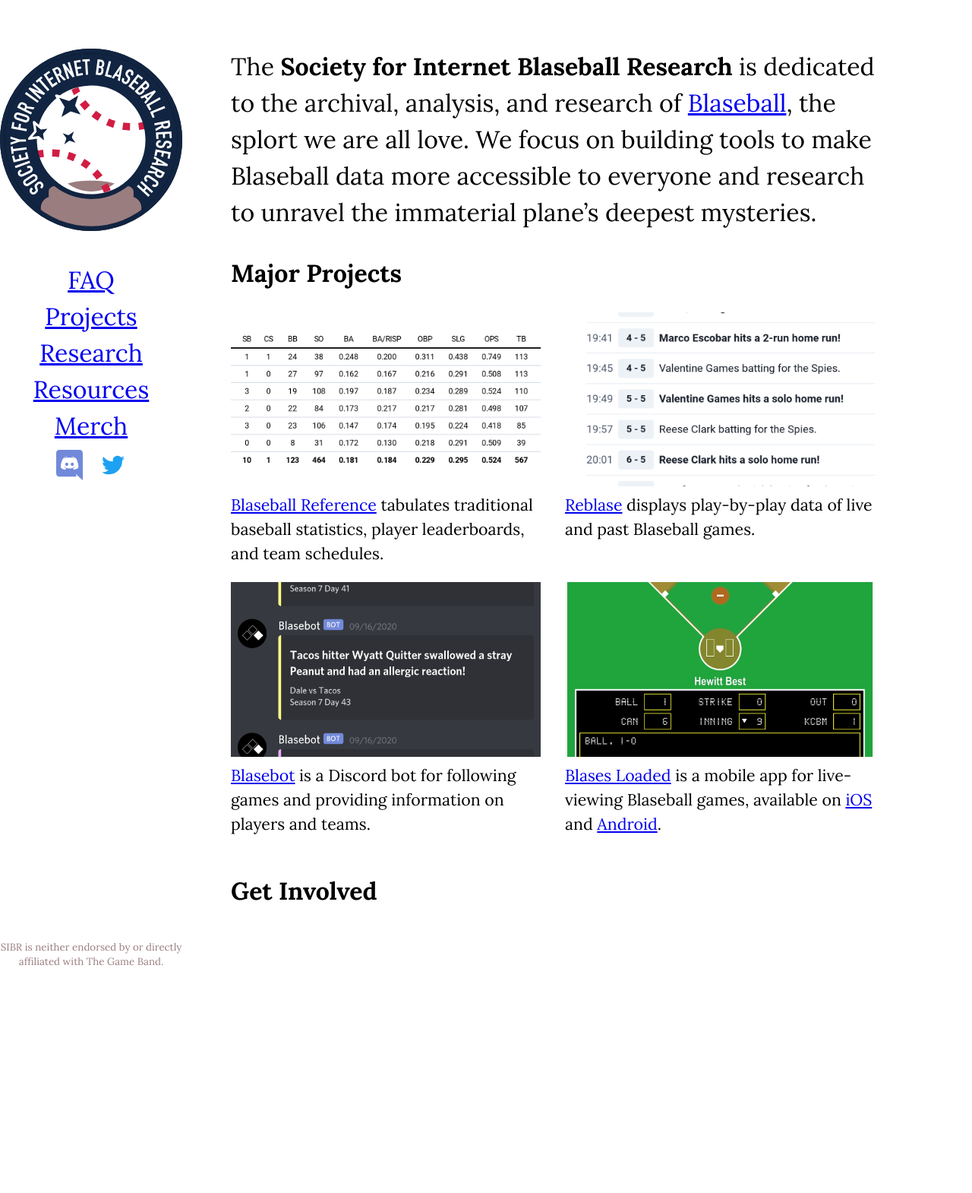
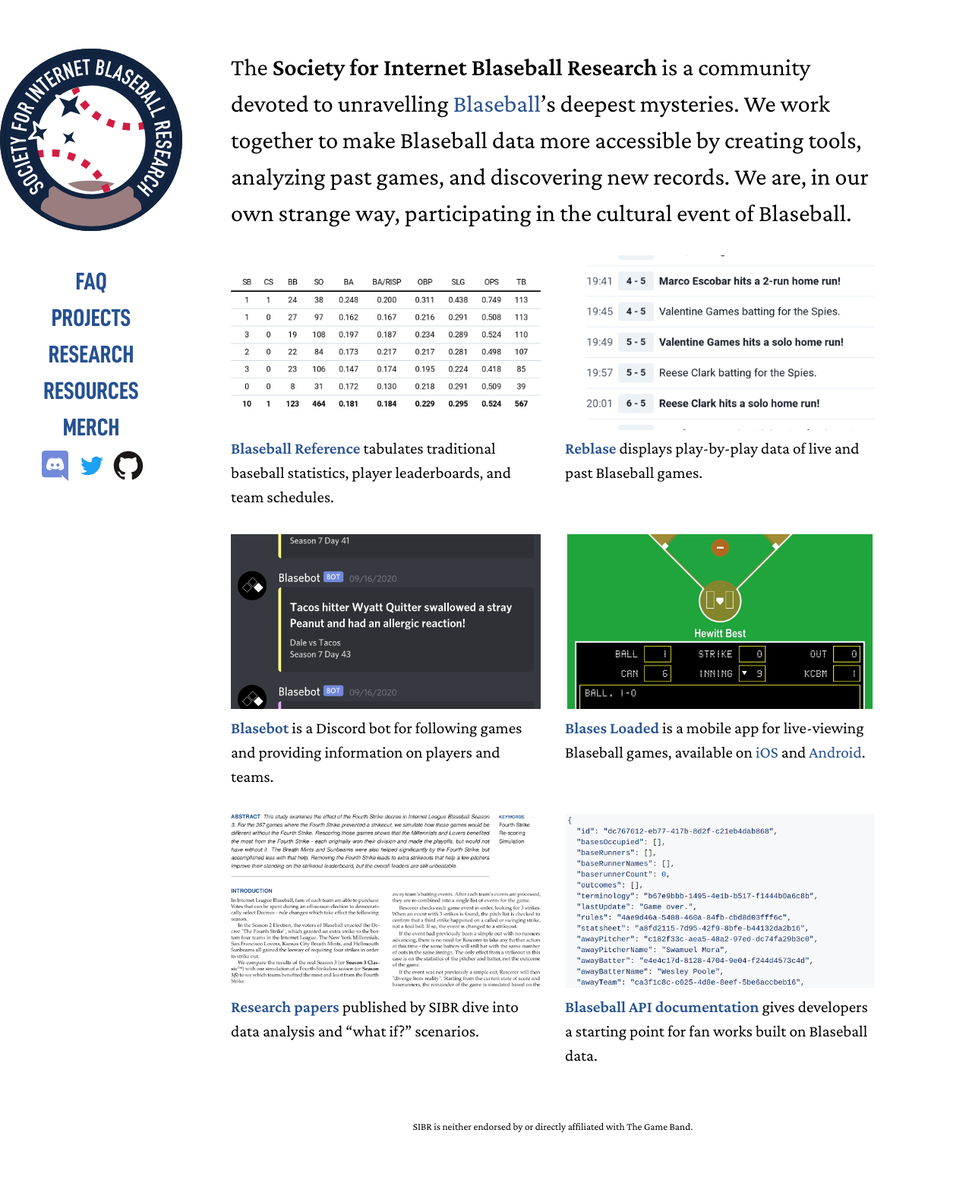
Before and after one commit to Society-for-Internet-Blaseball-Research/sibr.dev, a Jekyll site: the page built from index.md, in a window 1280 px wide. Shown: the whole page at 76% size. Built offline with Jekyll 4.4.1, drawn with Linux system fonts in a browser that asks for light colours; our own code applies the rules of GitHub Pages for plain Markdown files; before the commit the page ends 1354 px from its top, so only the background shows below that.

Commit message:
aaaaaaaaaaa

```diff
--- a/_layouts/default.html
+++ b/_layouts/default.html
@@ -1,21 +1,27 @@
 <!DoCtYpE hTmL>
 <html>
     <head>
+        <meta charset="utf-8">
+        <meta name="viewport" content="width=device-width, initial-scale=1">
         <title>{% if page.title %}{{ page.title | escape }} &mdash; {% endif %}Society for Internet Blaseball Research</title>
+        <link rel="stylesheet" href="https://fonts.googleapis.com/css2?family=Crimson+Pro:ital,wght@0,400;0,600;1,400;1,600&display=swap">
         <link rel="stylesheet" href="/style.css">
     </head>
     <body>
         <header>
             <a class="logo" href="/"><img src="/assets/logo.svg" alt="Society for Internet Blaseball Research"></a>
             <nav>
-                <ul>
-                    <li><a href="/faq/">FAQ</a></li>
-                    <li><a href="/projects/">Projects</a></li>
-                    <li><a href="/research/">Research</a></li>
-                    <li><a href="/resources/">Resources</a></li>
-                    <li><a href="/merch/">Merch</a></li>
-                    <li class="nav-icon"><a href="https://discord.gg/F8YSJE6"><img src="/assets/discord.svg" alt="Join our Discord"></a></li>
-                    <li class="nav-icon"><a href="https://twitter.com/SIBROfficial"><img src="/assets/twitter.svg" alt="Follow us on Twitter"></a></li>
+                <ul class="links">
+                    <li><a href="https://github.com/Society-for-Internet-Blaseball-Research/sibr-faq/blob/master/README.md">FAQ</a></li>
+                    <li><a href="https://github.com/Society-for-Internet-Blaseball-Research/sibr-faq/blob/master/projects.md">Projects</a></li>
+                    <li><a href="https://research.blaseball-reference.com/">Research</a></li>
+                    <li><a href="https://github.com/Society-for-Internet-Blaseball-Research/blaseball-api-spec">Resources</a></li>
+                    <li><a href="https://sibr.bigcartel.com/">Merch</a></li>
+                </ul>
+                <ul class="icons">
+                    <li><a href="https://discord.gg/F8YSJE6"><img src="/assets/discord.svg" alt="Join our Discord"></a></li
+                    ><li><a href="https://twitter.com/SIBROfficial"><img src="/assets/twitter.svg" alt="Follow us on Twitter"></a></li
+                    ><li><a href="https://github.com/Society-for-Internet-Blaseball-Research"><img src="/assets/github.svg" alt="SIBR on GitHub"></a></li>
                 </ul>
             </nav>
         </header>
--- a/index.md
+++ b/index.md
@@ -1,24 +1,26 @@
 ---
 ---
 
-The **Society for Internet Blaseball Research** is dedicated to the archival, analysis, and research of [Blaseball](https://www.blaseball.com), the splort we are all love. We focus on building tools to make Blaseball data more accessible to everyone and research to unravel the immaterial plane's deepest mysteries.
+The **Society for Internet Blaseball Research** is a community devoted to unravelling [Blaseball](https://www.blaseball.com)'s deepest mysteries. We work together to make Blaseball data more accessible by creating tools, analyzing past games, and discovering new records. We are, in our own strange way, participating in the cultural event of Blaseball.
 {: .mission}
 
-## Major Projects
-
 * [![](/assets/reference.png)][reference]
-  [Blaseball Reference][reference] tabulates traditional baseball statistics, player leaderboards, and team schedules.
+  [**Blaseball Reference**][reference] tabulates traditional baseball statistics, player leaderboards, and team schedules.
 * [![](/assets/reblase.png)][reblase]
-  [Reblase][reblase] displays play-by-play data of live and past Blaseball games.
+  [**Reblase**][reblase] displays play-by-play data of live and past Blaseball games.
 * [![](/assets/blasebot.png)][blasebot]
-  [Blasebot][blasebot] is a Discord bot for following games and providing information on players and teams.
+  [**Blasebot**][blasebot] is a Discord bot for following games and providing information on players and teams.
 * [![](/assets/blases-loaded.png)][blases-loaded]
-  [Blases Loaded][blases-loaded] is a mobile app for live-viewing Blaseball games, available on [iOS](https://apps.apple.com/us/app/id1529695719) and [Android](https://play.google.com/store/apps/details?id=com.raccoonfink.blobile).
+  [**Blases Loaded**][blases-loaded] is a mobile app for live-viewing Blaseball games, available on [iOS](https://apps.apple.com/us/app/id1529695719) and [Android](https://play.google.com/store/apps/details?id=com.raccoonfink.blobile).
+* [![](/assets/research.png)][research]
+  [**Research papers**][research] published by SIBR dive into data analysis and "what if?" scenarios.
+* [![](/assets/api.png)][api]
+  [**Blaseball API documentation**][api] gives developers a starting point for fan works built on Blaseball data.
 {: .major-projects}
 
 [reference]: https://blaseball-reference.com
 [reblase]: https://reblase.sibr.dev
 [blasebot]: https://github.com/BeeFox-sys/blasebot
 [blases-loaded]: https://github.com/RangerRick/blobile
-
-## Get Involved
+[research]: https://research.blaseball-reference.com
+[api]: https://github.com/Society-for-Internet-Blaseball-Research/blaseball-api-spec
--- a/style.scss
+++ b/style.scss
@@ -1,33 +1,53 @@
 ---
 ---
 
-@import url('https://fonts.googleapis.com/css2?family=Lora:ital,wght@0,400;0,700;1,400;1,700&display=swap');
+@font-face {
+    font-family: 'D-DIN Condensed';
+    font-weight: bold;
+    font-display: swap;
+    src: url('/assets/D-DINCondensed-Bold.woff2') format('woff2');
+}
 
-:root {
-    --blue: #112441;
-    --red: #d11d43;
-    --brown: #9a7d7f;
+$blue: #112441;
+$red: #d11d43;
+$brown: #9a7d7f;
 
-    --twitter: #1da1f2;
-    --discord: #7289da;
+* {
+    box-sizing: border-box;
 }
 
 body {
-    font-family: Lora, serif;
+    font-family: 'Crimson Pro', serif;
     font-size: 16pt;
     line-height: 1.5;
 }
 
+a {
+    text-decoration: none;
+    color: lighten($blue, 20%);
+
+    &:hover {
+        text-decoration: underline;
+    }
+}
+
+h1, h2, h3, h4, nav {
+    font-family: 'D-DIN Condensed';
+    font-weight: bold;
+    text-transform: uppercase;
+    color: $blue;
+}
+
 nav {
-    font-size: 2rem;
     text-align: center;
 
     ul {
         list-style: none;
         padding: 0;
+        margin: 0;
     }
 
-    .nav-icon {
+    ul.icons li {
         display: inline-block;
         height: 1.5em;
         line-height: 1;
@@ -37,10 +57,6 @@ nav {
             height: 1.5em;
         }
     }
-}
-
-.mission {
-    font-size: 1.5em;
 }
 
 .major-projects {
@@ -53,39 +69,117 @@ nav {
 
     li img {
         width: 100%;
+
+        &:hover {
+            filter: brightness(90%);
+            transition: 0.2s;
+        }
     }
 }
 
 footer {
     font-size: 10pt;
     text-align: center;
-    color: var(--brown);
+    color: var($brown);
 }
-.center{
+
+.center {
     text-align: center;
 }
-.floaty{
+
+.floaty {
     filter: invert(100%);
-    -webkit-animation-direction:alternate;
-    animation-direction:alternate;
-    -webkit-animation-name:floaty-ticket;
-    animation-name:floaty-ticket;
-    -webkit-animation-duration:2s;
-    animation-duration:2s;
-    -webkit-animation-iteration-count:infinite;
-    animation-iteration-count:infinite;
-    -webkit-animation-timing-function:ease-in-out;
-    animation-timing-function:ease-in-out;
+    -webkit-animation-direction: alternate;
+    animation-direction: alternate;
+    -webkit-animation-name: floaty-ticket;
+    animation-name: floaty-ticket;
+    -webkit-animation-duration: 2s;
+    animation-duration: 2s;
+    -webkit-animation-iteration-count: infinite;
+    animation-iteration-count: infinite;
+    -webkit-animation-timing-function: ease-in-out;
+    animation-timing-function: ease-in-out;
 }
 
 @-webkit-keyframes floaty-ticket {
     0% {
-     transform:translateY(10px)
+        transform: translateY(10px);
     }
 }
+
 @keyframes floaty-ticket {
     0% {
-     transform:translateY(10px)
+        transform: translateY(10px);
+    }
+}
+
+@media (max-width: 1279px) {
+    $gutter: 40px;
+
+    body {
+        margin: $gutter;
+        grid-gap: $gutter;
+        font-size: 16pt;
+    }
+
+    header {
+        display: flex;
+        align-items: center;
+
+        .logo img {
+            width: 180px;
+            margin-right: $gutter;
+        }
+    }
+
+    nav {
+        font-size: 1.25em;
+        line-height: 1.25;
+
+        .nav-icon {
+            img {
+                line-height: 1.25;
+            }
+        }
+
+        ul {
+            display: flex;
+            margin: 0;
+            flex-wrap: wrap;
+        }
+
+        ul.links li {
+            padding-right: 1ch;
+        }
+    }
+
+    .major-projects {
+        justify-content: center;
+
+        li {
+            width: 100%;
+            max-width: 480px;
+            margin: 0 1.5em 1.5em 1.5em;
+        }
+    }
+
+    .mission {
+        font-size: 1.25em;
+    }
+}
+
+@media (max-width: 768px) {
+    $gutter: 20px;
+
+    body {
+        margin: $gutter;
+        grid-gap: $gutter;
+        font-size: 14pt;
+    }
+
+    header .logo img {
+        width: 90px;
+        margin-right: $gutter;
     }
 }
 
@@ -111,6 +205,11 @@ footer {
         }
     }
 
+    nav {
+        margin-top: 1em;
+        font-size: 2rem;
+    }
+
     main {
         grid-column: 2;
 
@@ -122,12 +221,16 @@ footer {
     $project-gutter: $gutter / 2;
     $project-width: ($main - $project-gutter) / 2;
 
+    .mission {
+        font-size: 1.5em;
+    }
+
     .major-projects li {
         width: $project-width;
-        margin-bottom: 1em;
+        margin-bottom: 1.5em;
     }
 
     footer {
-        grid-column: 1;
+        grid-column: 2;
     }
 }
```
Also changed, not shown: assets/D-DINCondensed-Bold.woff2 (added), assets/api.png (added), assets/github.svg (added), assets/research.png (added).
